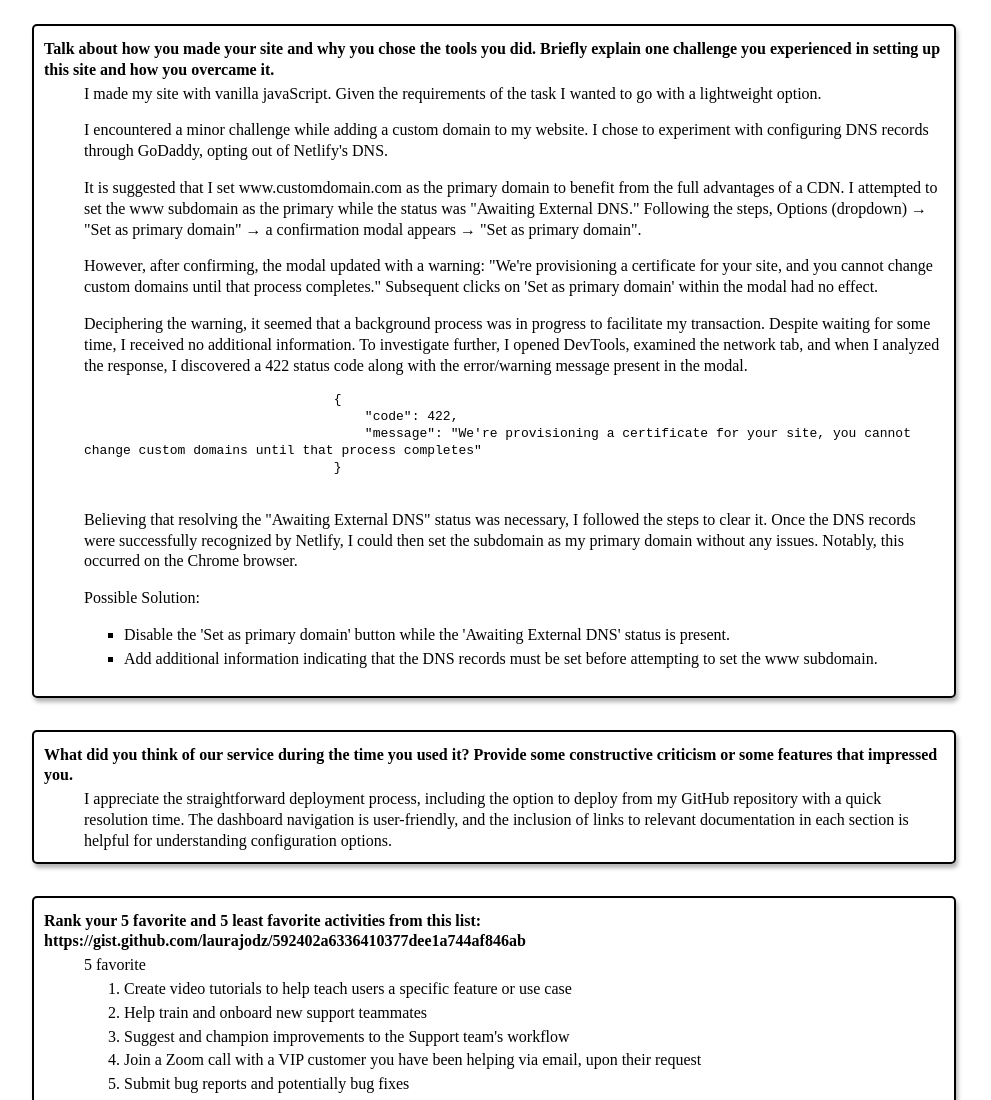
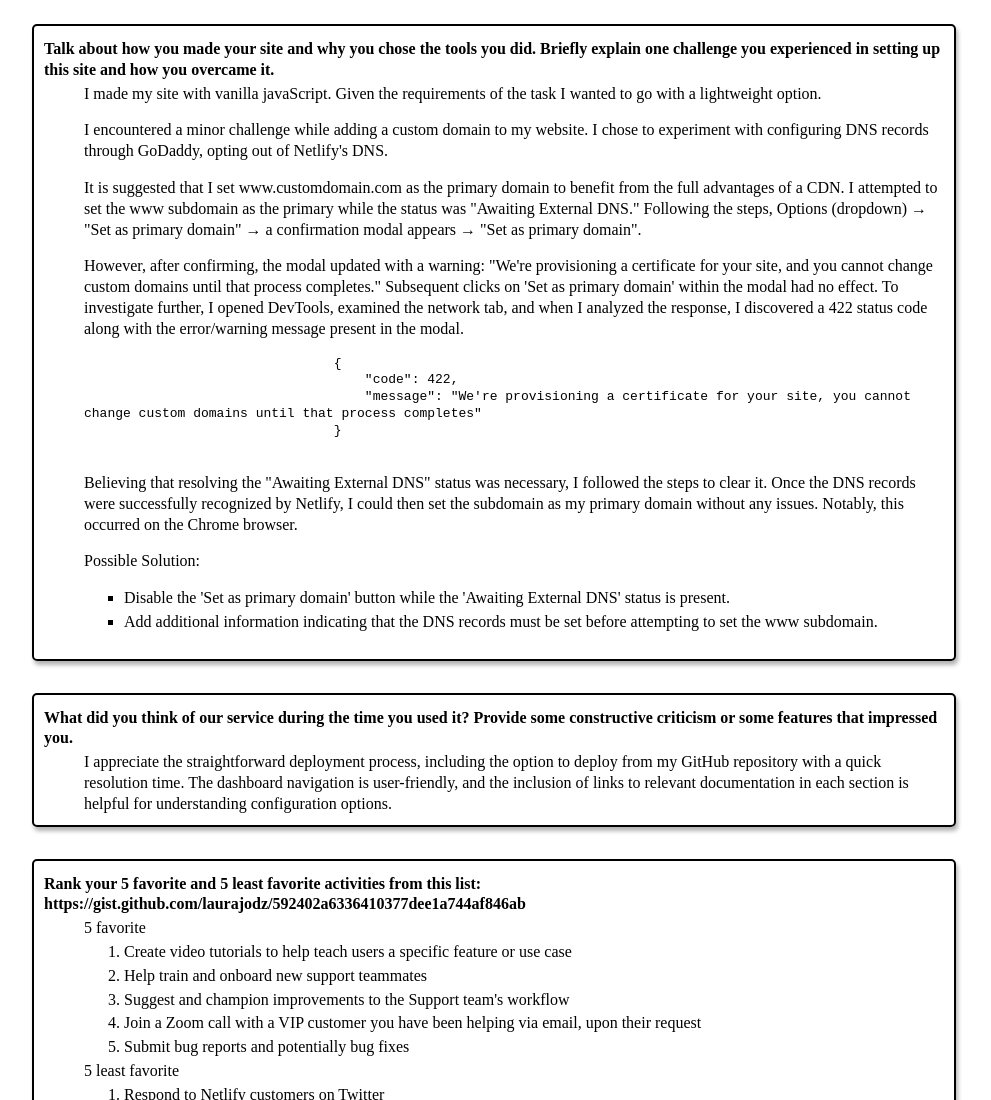
Before and after one commit to djbradleyii/netlifysite, a plain HTML site: page index.html in a window 1280 px wide. Shown: the top 1100 px of the page, without its empty margins (146-1137 px from the left). Drawn offline with Linux system fonts and the light colour scheme.

Commit message:
Questions completed

```diff
--- a/index.html
+++ b/index.html
@@ -38,15 +38,9 @@
                         However, after confirming, the modal updated with a warning: "We're
                         provisioning a certificate for your site, and you cannot change
                         custom domains until that process completes." Subsequent clicks on
-                        'Set as primary domain' within the modal had no effect.
+                        'Set as primary domain' within the modal had no effect. To investigate further, I opened DevTools, examined the network tab, and when I analyzed the response, I discovered a 422 status code along with the error/warning message present in the modal.
                     </p>
                     <p>
-
-                        Deciphering the warning, it seemed that a background process was in
-                        progress to facilitate my transaction. Despite waiting for some
-                        time, I received no additional information. To investigate further,
-                        I opened DevTools, examined the network tab, and when I analyzed the response, I discovered a 422 status
-                        code along with the error/warning message present in the modal.
                         <code>
                             <pre>
                                 {
```
